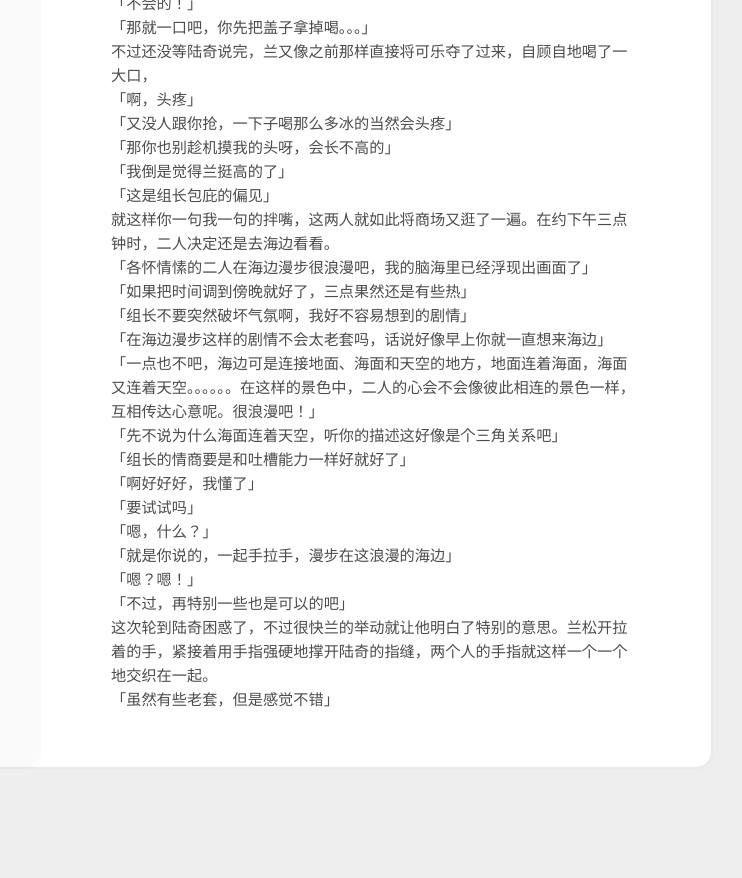
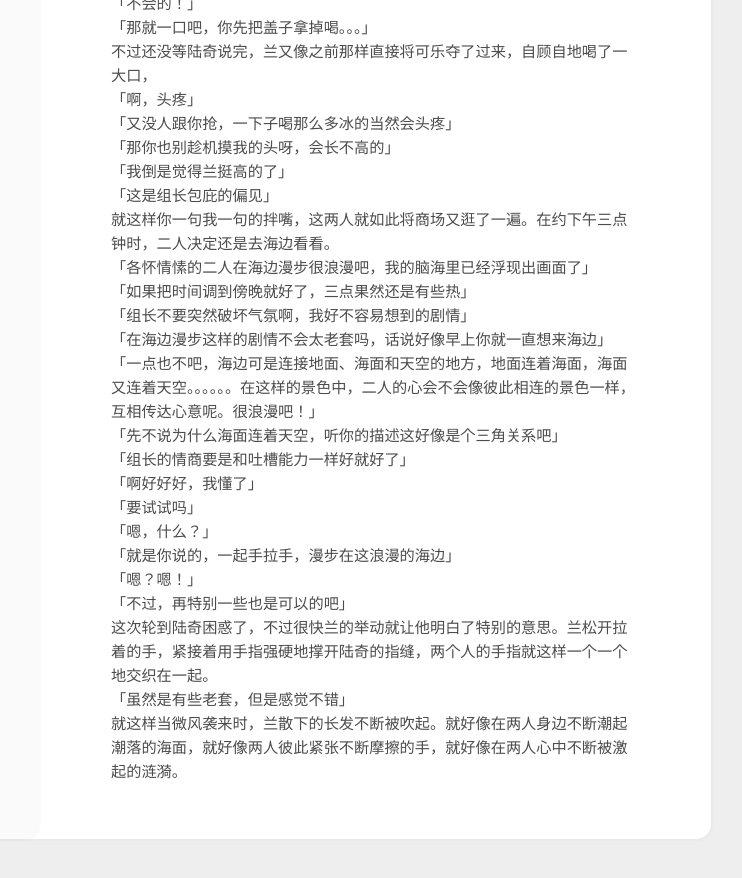
Before and after one commit to latalealice/latalealice.github.io, a Jekyll site: the page built from _posts/2021-12-16-要真认真的第七章前.md, in a window 1280 px wide and 900 px high, scrolled down 4297 px. Shown: the top 878 px of the window, without its empty margins (409-1151 px from the left). Built offline with Jekyll 4.4.1, drawn with Linux system fonts in a browser that asks for light colours; before the commit the page ends 5125 px from its top, so only the background shows below that.

Commit message:
Update 2021-12-16-要真认真的第七章前.md

```diff
--- a/_posts/2021-12-16-要真认真的第七章前.md
+++ b/_posts/2021-12-16-要真认真的第七章前.md
@@ -162,4 +162,5 @@ title: 要认真的第七章前。
 「嗯？嗯！」
 「不过，再特别一些也是可以的吧」
 这次轮到陆奇困惑了，不过很快兰的举动就让他明白了特别的意思。兰松开拉着的手，紧接着用手指强硬地撑开陆奇的指缝，两个人的手指就这样一个一个地交织在一起。
-「虽然有些老套，但是感觉不错」
+「虽然是有些老套，但是感觉不错」
+就这样当微风袭来时，兰散下的长发不断被吹起。就好像在两人身边不断潮起潮落的海面，就好像两人彼此紧张不断摩擦的手，就好像在两人心中不断被激起的涟漪。
```
